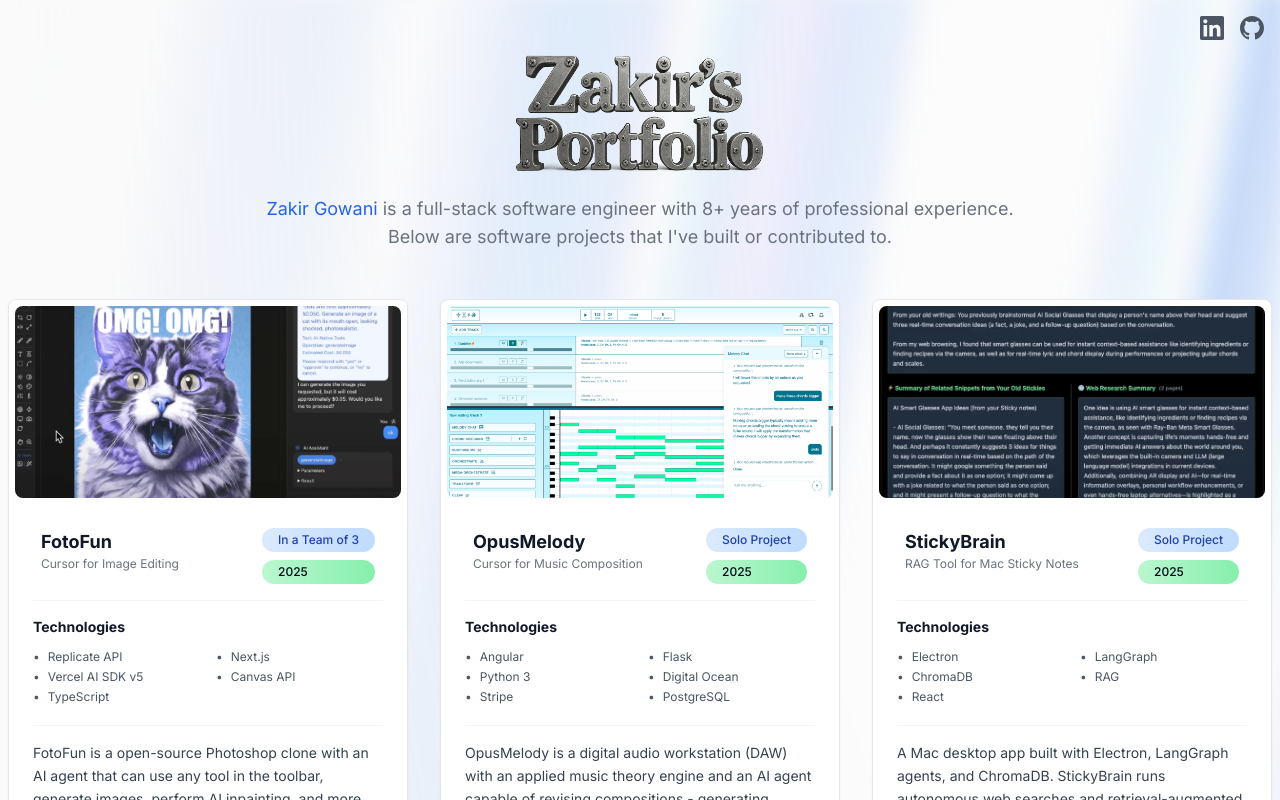
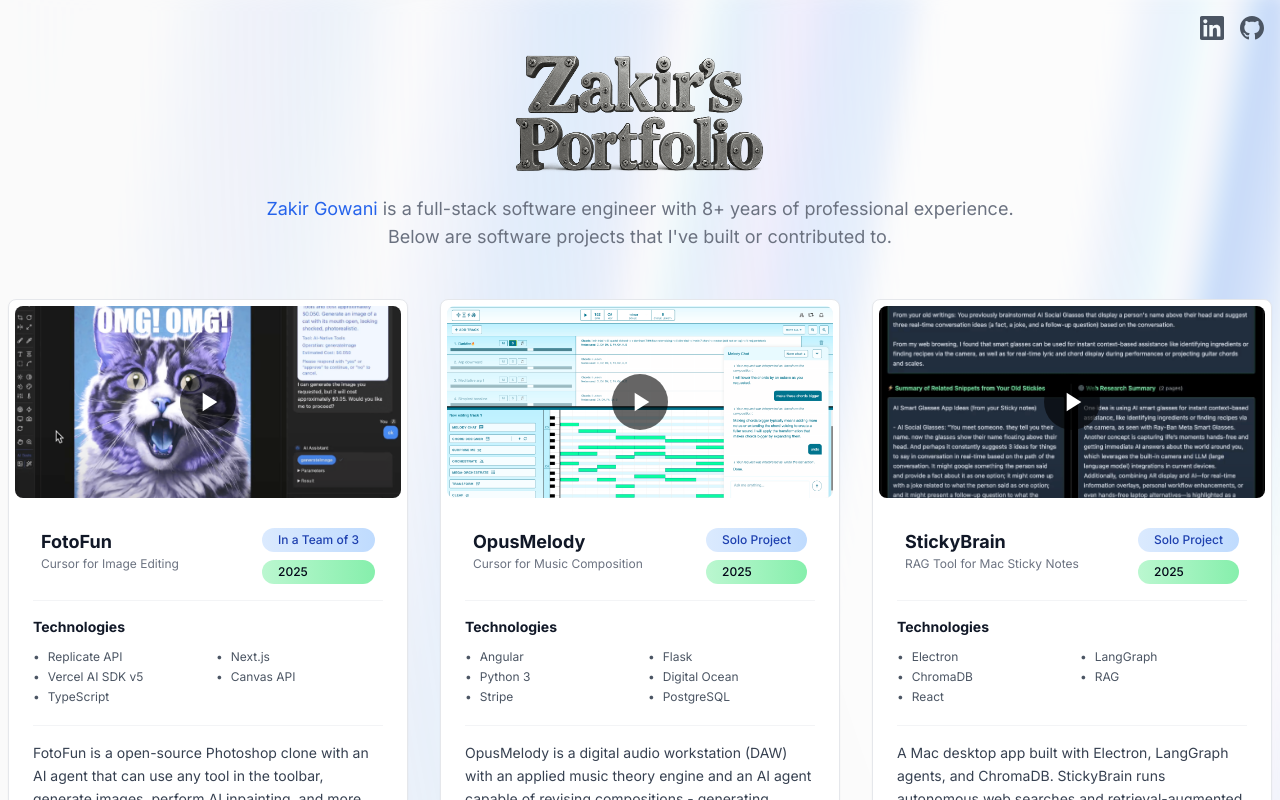
Before and after one commit to ZakirG/zakirs-portfolio, a Next.js app: page / in a window 1280 px wide. Shown: the top 800 px of the page. Built offline with nearby package versions, Linux system fonts and the light colour scheme.

Commit message:
add play button icons

```diff
--- a/src/components/ProjectCard.js
+++ b/src/components/ProjectCard.js
@@ -14,6 +14,21 @@
               fill
               className="object-cover transition-transform duration-300 group-hover:scale-105"
             />
+            {/* Play Button Overlay - Only show if project has video */}
+            {project.youtubeVideoId && (
+              <div className="absolute inset-0 flex items-center justify-center">
+                <div className="bg-black bg-opacity-60 rounded-full p-3 transition-all duration-300 group-hover:bg-opacity-80">
+                  <svg
+                    xmlns="http://www.w3.org/2000/svg"
+                    className="h-8 w-8 text-white"
+                    fill="currentColor"
+                    viewBox="0 0 24 24"
+                  >
+                    <path d="M8 5v14l11-7z"/>
+                  </svg>
+                </div>
+              </div>
+            )}
           </div>
         </div>
 
```
